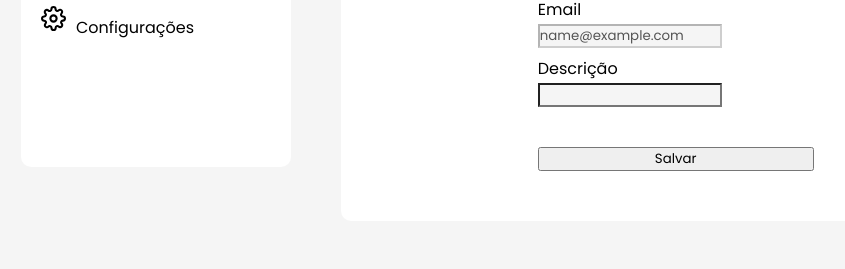
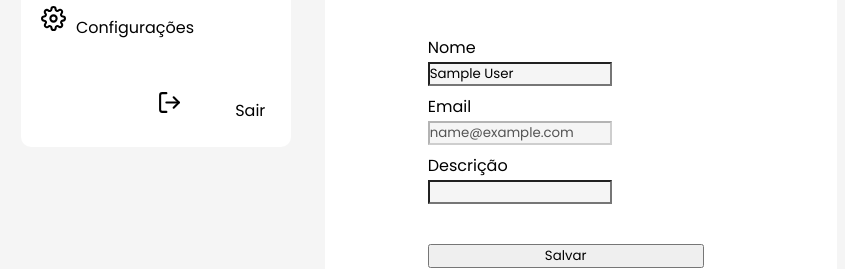
Before and after one commit to marcusvinicius0/dev-social-network, a React (Create React App) app: page /settings in a window 1280 px wide. Shown: the part 383-652 px from the top of the page, without its empty margins (59-904 px from the left). Built offline with nearby package versions, Linux system fonts and the light colour scheme; no server answers; sample sign-in values are in the browser's storage.

Commit message:
att. header

```diff
--- a/src/Components/Sidebar/sidebar.css
+++ b/src/Components/Sidebar/sidebar.css
@@ -3,7 +3,7 @@
     padding: 0;
     width: 270px;
     background-color: #FFF;
-    height: 500px;
+    height: 480px;
     overflow: auto;
     margin-top: 50px;
     margin-left: 80px;
@@ -58,8 +58,8 @@ hr{
 
 .links label .logout{
     cursor: pointer;
-    margin-top: 7rem;
-    margin-left: 7rem;
+    margin-top: 20px;
+    margin-left: 7px;
 }
 
 .links label p{
--- a/src/Pages/Configurações/settings.css
+++ b/src/Pages/Configurações/settings.css
@@ -1,10 +1,10 @@
 .container{
     display: flex;
     background-color: #FFF;
-    width: 700px;
-    height: 550px;
-    margin-left: 25rem;
-    margin-top: -31rem;
+    width: 40vw;
+    height: 70vh;
+    margin-left: 30vw;
+    margin-top: -30vw;
     border-radius: 10px;
     align-items: center;
     justify-content: center;
--- a/src/Pages/Dashboard/index.js
+++ b/src/Pages/Dashboard/index.js
@@ -26,7 +26,7 @@ function Dashboard() {
     //         const response = await api.get('v2/everything?q=tesla&from=2022-04-05&sortBy=publishedAt')
     //         // const response = await api.get('r-api/?api=filmes')
 
-    //         setShowNews(response.data)
+    //         setShowNews(response.itens)
     //     }
 
     //     loadApi();
@@ -61,7 +61,7 @@ function Dashboard() {
                 {/* {showNews.map((showNew) => {
                     return(
                         <article key={showNew.id}>
-                            <strong>{showNew.title}</strong>
+                            <strong>{showNew.titulo}</strong>
                         </article>
                     )
                 })} */}
--- a/src/Pages/SignIn/index.js
+++ b/src/Pages/SignIn/index.js
@@ -31,15 +31,15 @@ export default function SignIn() {
                     <div className="haveAccount">
                         <div className="haveAccountContent">
                             <h1>Dev Social Network</h1>
-                            <p>Don't have an account yet?</p>
-                            <Link to="/register">Register</Link>
+                            <p>Não tem uma conta ainda?</p>
+                            <Link to="/register">Cadastre</Link>
                         </div>
                     </div>
 
                     <div className="registerInfos">
                         <div className="registerInfosContent">
-                            <h1>Hello again!</h1>
-                            <p>Welcome back</p>
+                            <h1>Olá de novo!</h1>
+                            <p>Bem vindo(a) de vola</p>
 
                             <form onSubmit={handleSubmit}>
                                 <div>
--- a/src/Pages/SignUp/index.js
+++ b/src/Pages/SignUp/index.js
@@ -3,8 +3,6 @@ import './styles.css';
 import { useState, useContext } from 'react';
 import { Link } from 'react-router-dom';
 import { AuthContext } from '../../contexts/auth';
-
-import logo from '../../assets/logo-social.png';
 
 import { FaUser, FaLock } from 'react-icons/fa'
 import  { MdEmail } from 'react-icons/md'
@@ -30,14 +28,14 @@ function SignUp() {
                     <div className="dontHaveAccount">
                         <div className="dontHaveAccountContent">
                             <h1>Dev Social Network</h1>
-                            <p>Do already have an account?</p>
+                            <p>Já tem uma conta?</p>
                             <Link to="/">Login</Link>
                         </div>
                     </div>
                     <div className="registerInfos">
                         <div className="registerInfosContent">
-                            <h1>Hello, welcome!</h1>
-                            <p>Sign Up to Get Started</p>
+                            <h1>Olá, seja bem vindo(a)!</h1>
+                            <p>Se cadastre para começar</p>
 
                             <form onSubmit={handleSubmit}>
                                 <div>
```
